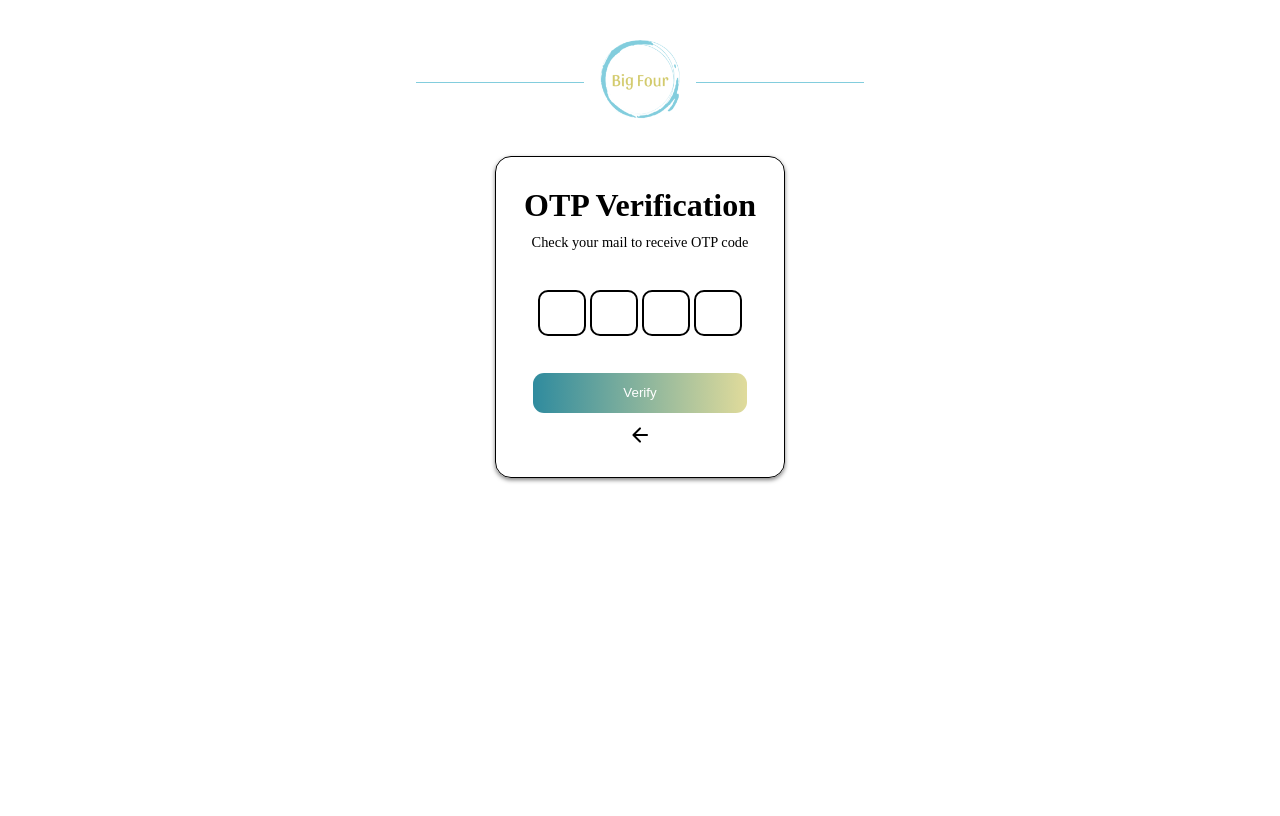
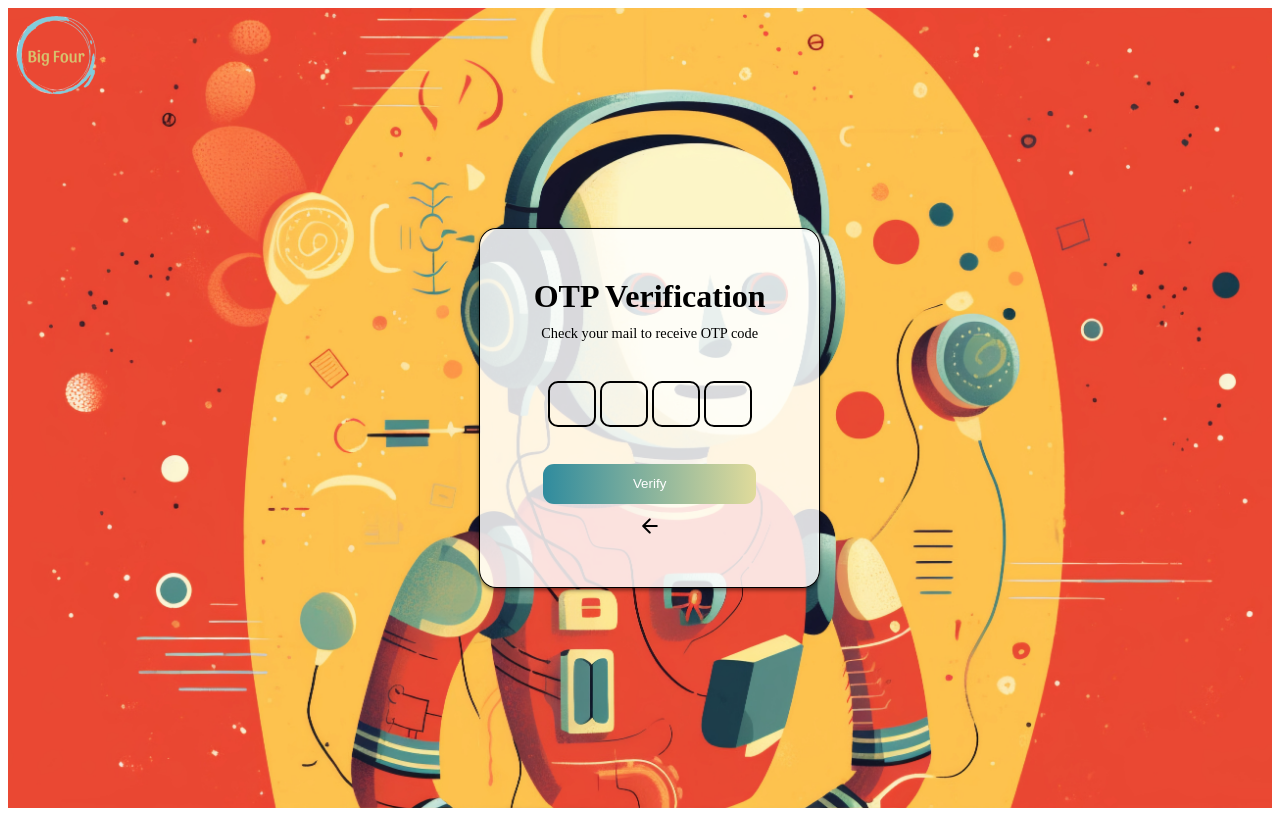
Before and after one commit to namhazover9/GeminiChatBot, a plain HTML site: page otp.html in a window 1280 px wide. Drawn offline with nearby package versions, Linux system fonts and the light colour scheme.

Commit message:
update UI verify page

```diff
--- a/login.css
+++ b/login.css
@@ -61,6 +61,7 @@ body {
     border-radius: 5%;
     transition: 0.3s;
     background-color: #ffffffd6;
+    box-shadow: 0 2px 4px rgba(0, 0, 0, 0.5);
 }
 
 
--- a/otp.css
+++ b/otp.css
@@ -5,13 +5,13 @@
 .form {
     display: flex;
     flex-direction: column;
-    gap: 10px;
-    border-radius: 16px;
+    padding: 6% 3%;
+    border-radius: 5%;
+    transition: 0.3s;
+    background-color: #ffffffd6;
     box-shadow: 0 4px 30px rgba(0, 0, 0, 0.1);
-    backdrop-filter: blur(8.2px);
-    -webkit-backdrop-filter: blur(8.2px);
     border: 1px solid black;
-    width: 18em;
+    width: 20rem;
     height: 20em;
     box-shadow: 0 2px 4px rgba(0, 0, 0, 0.5);
 }
@@ -136,14 +136,15 @@
 
 /* line */
 .logo-divider-container {
-    position: relative;
     display: flex;
+    flex-direction: column;
     align-items: center;
+    height: 100vh;
     justify-content: center;
-    padding: 2rem 0;
-    width: 100%;
-    max-width: 28rem;
-    margin: 0 auto;
+    background-image: url('images/bg_chatbot.jpg');
+    background-size: cover; /* Giúp ảnh phủ toàn bộ phần nền */
+    background-repeat: no-repeat; /* Ngăn không cho ảnh lặp lại */
+    background-position: center; /* Đặt ảnh ở giữa */
 }
 
 .divider-line {
@@ -160,9 +161,10 @@
 }
 
 .logo-container {
-    position: relative;
-    padding: 0 1rem;
-    background-color: white;
+    position: absolute;
+    left: 0; /* Đặt ở sát lề trái */
+    top: 0;
+    margin: 1em;
 }
 
 .logo-image {
--- a/otp.html
+++ b/otp.html
@@ -13,10 +13,8 @@
 <body>
 
     <div class="logo-divider-container">
-        <div class="divider-line"></div>
         <div class="logo-container">
             <img src="./images/BigF.png" alt="Big Four Logo" class="logo-image">
-        </div>
         </div>
         <center>
             <form class="form">
@@ -34,6 +32,8 @@
                 </div>
             </form>
         </center>
+    </div>
+
     <script>
         const inputs = document.querySelectorAll('.input');
         inputs.forEach((input, index) => {
```
Lines whose indentation alone changed are shown as unchanged.
